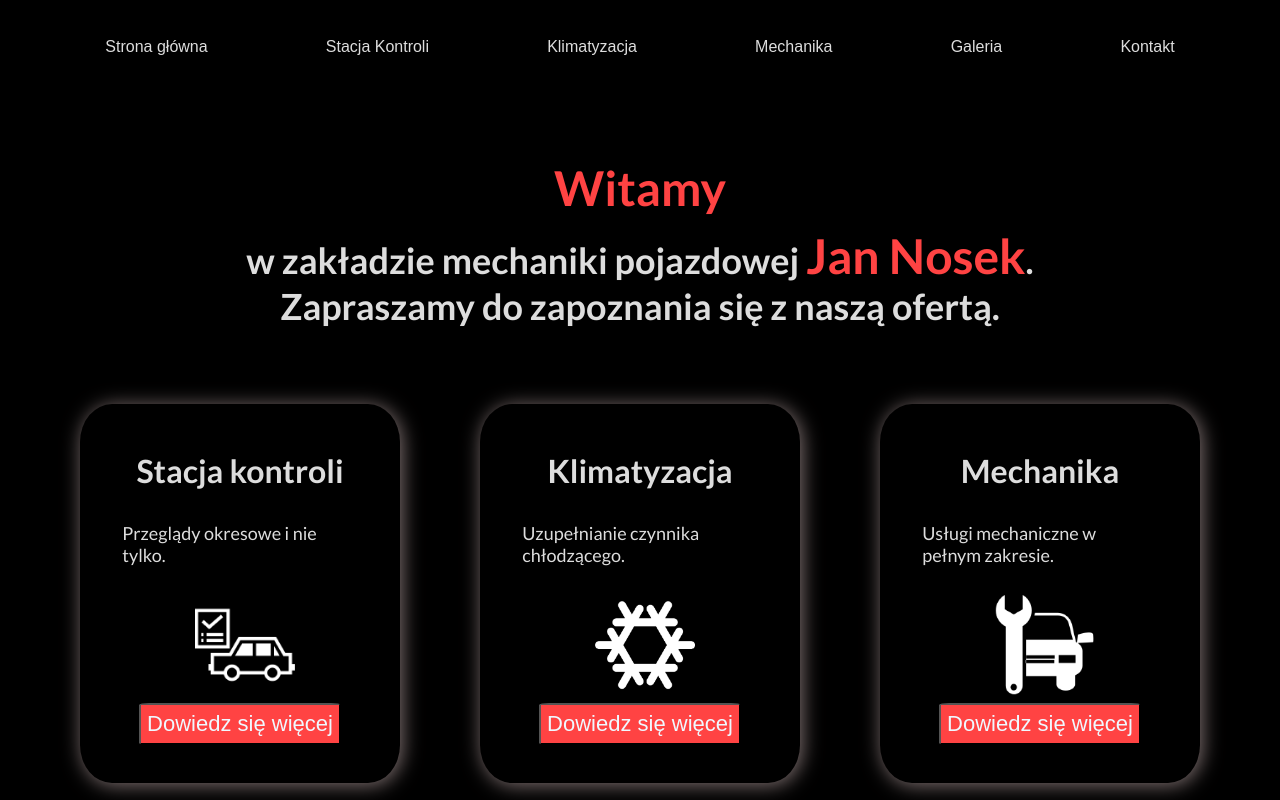
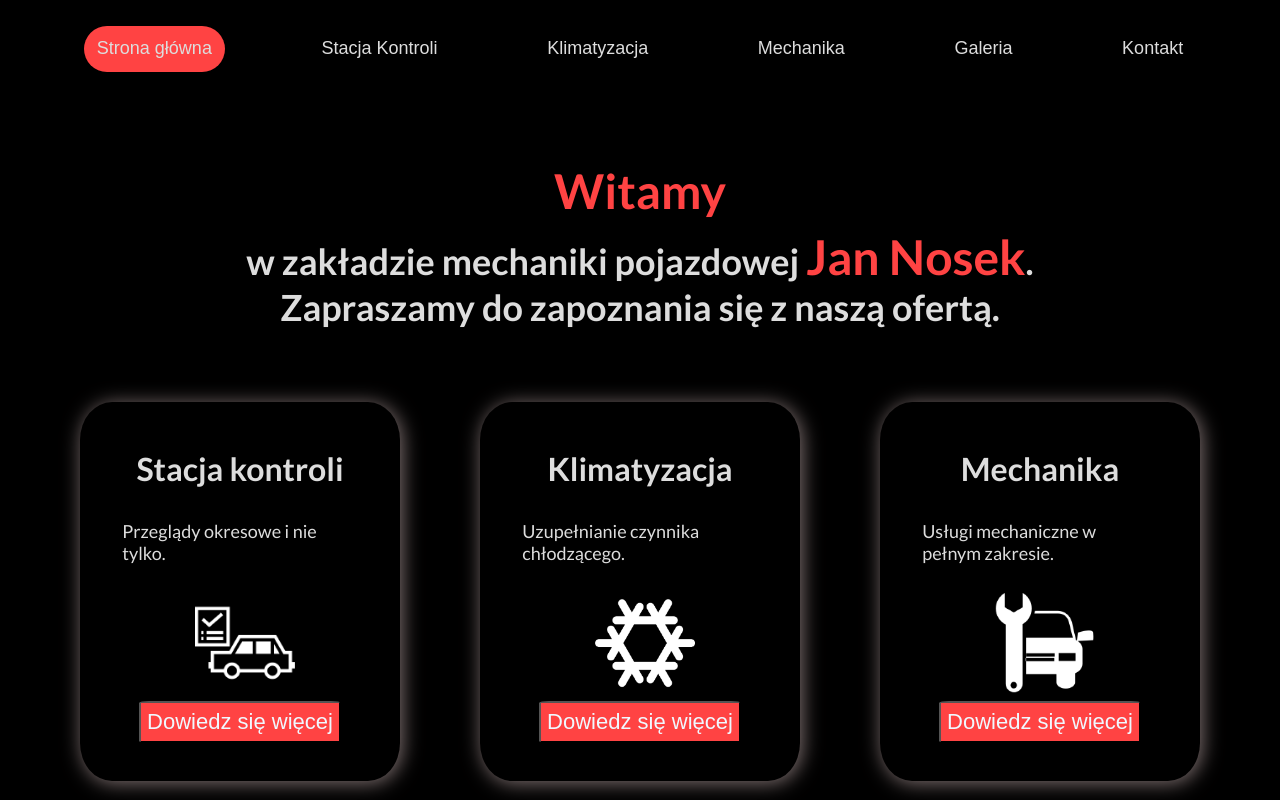
Before and after one commit to thatchermain/nak, a React (Create React App) app: page / in a window 1280 px wide. Built offline with nearby package versions, Linux system fonts and the light colour scheme.

Commit message:
Added Navlink styling

```diff
--- a/package.json
+++ b/package.json
@@ -1,4 +1,5 @@
 {
+  "homepage": "https://thatchermain.github.io/nak/",
   "name": "nosek",
   "version": "0.1.0",
   "private": true,
@@ -13,6 +14,8 @@
     "web-vitals": "^1.1.2"
   },
   "scripts": {
+    "predeploy": "npm run build",
+    "deploy": "gh-pages -d build",
     "start": "react-scripts start",
     "build": "react-scripts build",
     "test": "react-scripts test",
--- a/src/components/Home.css
+++ b/src/components/Home.css
@@ -8,6 +8,7 @@
 }
 
 .main {
+  margin: 0 auto;
   display: -webkit-box;
   display: -ms-flexbox;
   display: flex;
@@ -19,11 +20,12 @@
   -webkit-box-align: center;
       -ms-flex-align: center;
           align-items: center;
+  width: 100%;
 }
 
 .title {
   text-align: center;
-  width: 90%;
+  width: 70%;
   margin: 0 auto;
   padding: 5% 0;
 }
--- a/src/components/Home.js
+++ b/src/components/Home.js
@@ -1,10 +1,7 @@
 import React from 'react';
-import {BrowserRouter as Router, Switch, Route, NavLink, Link} from 'react-router-dom';
-
 import ac from '../images/ac_white.png';
 import repair from '../images/repair_white.png';
 import check from '../images/check_white.png';
-
 import './Home.css';
 import Card from './Card'
 
--- a/src/components/Nav.css
+++ b/src/components/Nav.css
@@ -50,3 +50,8 @@
 .nav__item:hover {
   color: #ff4343;
 }
+
+.selectedLink {
+  background-color: #ff4343;
+  border-radius: 25px;
+}
--- a/src/components/Nav.js
+++ b/src/components/Nav.js
@@ -7,28 +7,26 @@ const Nav = () => {
     return (
         <div>
             <nav className='nav'>
-                {/* <div className='nav__logo'><img src={logo} width={150} alt="logo"/></div> */}
                 <Router>
-                        {/* <NavLink exact to='/' activeClassName="selectedLink"  className="nav__logo" style={{ textDecoration: 'none', color: '#ddd' }}>Home</NavLink> */}
                     <ul className='nav__list'>
                         <NavLink exact to='/'
                         activeClassName="selectedLink"
-                        style={{ textDecoration: 'none', color: '#ddd', padding: '1%'  }} >Strona główna</NavLink>
+                        style={{ textDecoration: 'none', color: '#ddd', padding: '1%'  }} className='nav__item' >Strona główna</NavLink>
                         <NavLink to='/stacja'
                         activeClassName="selectedLink"
-                        style={{ textDecoration: 'none', color: '#ddd', padding: '1%'  }} >Stacja Kontroli</NavLink>
+                        style={{ textDecoration: 'none', color: '#ddd', padding: '1%'  }} className='nav__item' >Stacja Kontroli</NavLink>
                         <NavLink to='/klima'
                         activeClassName="selectedLink"
-                        style={{ textDecoration: 'none', color: '#ddd', padding: '1%' }}>Klimatyzacja</NavLink>
+                        style={{ textDecoration: 'none', color: '#ddd', padding: '1%' }} className='nav__item' >Klimatyzacja</NavLink>
                         <NavLink to='/mechanika'
                         activeClassName="selectedLink"
-                        style={{ textDecoration: 'none', color: '#ddd', padding: '1%'  }}>Mechanika</NavLink>
+                        style={{ textDecoration: 'none', color: '#ddd', padding: '1%'  }} className='nav__item' >Mechanika</NavLink>
                         <NavLink to='/galeria'
                         activeClassName="selectedLink"
-                        style={{ textDecoration: 'none', color: '#ddd', padding: '1%'  }}>Galeria</NavLink>
+                        style={{ textDecoration: 'none', color: '#ddd', padding: '1%'  }} className='nav__item' >Galeria</NavLink>
                         <NavLink to='/kontakt'
                         activeClassName="selectedLink"
-                        style={{ textDecoration: 'none', color: '#ddd', padding: '1%'  }}>Kontakt</NavLink>
+                        style={{ textDecoration: 'none', color: '#ddd', padding: '1%'  }} className='nav__item' >Kontakt</NavLink>
                     </ul>
                 </Router>
             </nav>
--- a/src/styles/Home.scss
+++ b/src/styles/Home.scss
@@ -8,15 +8,17 @@
 }
 
 .main {
+    margin: 0 auto;
     display: flex;
     flex-wrap: wrap;
     justify-content: space-evenly;
     align-items: center;
+    width: 100%;
 }
 
 .title {
     text-align: center;
-    width: 90%;
+    width: 70%;
     margin: 0 auto;
     padding: 5% 0;
     &__top {
--- a/src/styles/Nav.scss
+++ b/src/styles/Nav.scss
@@ -46,3 +46,8 @@
 .nav__item:hover {
   color: #ff4343;
 }
+
+.selectedLink{
+  background-color: #ff4343;
+  border-radius: 25px;
+}
```
